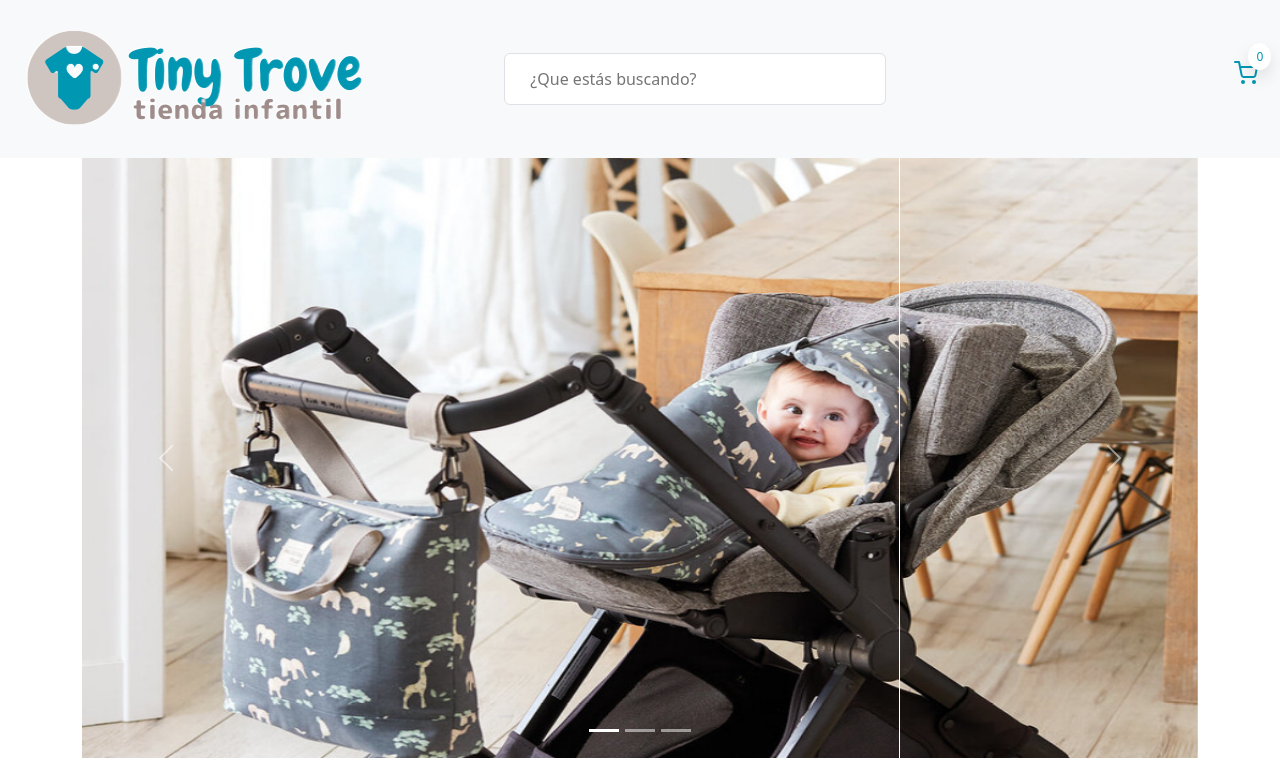
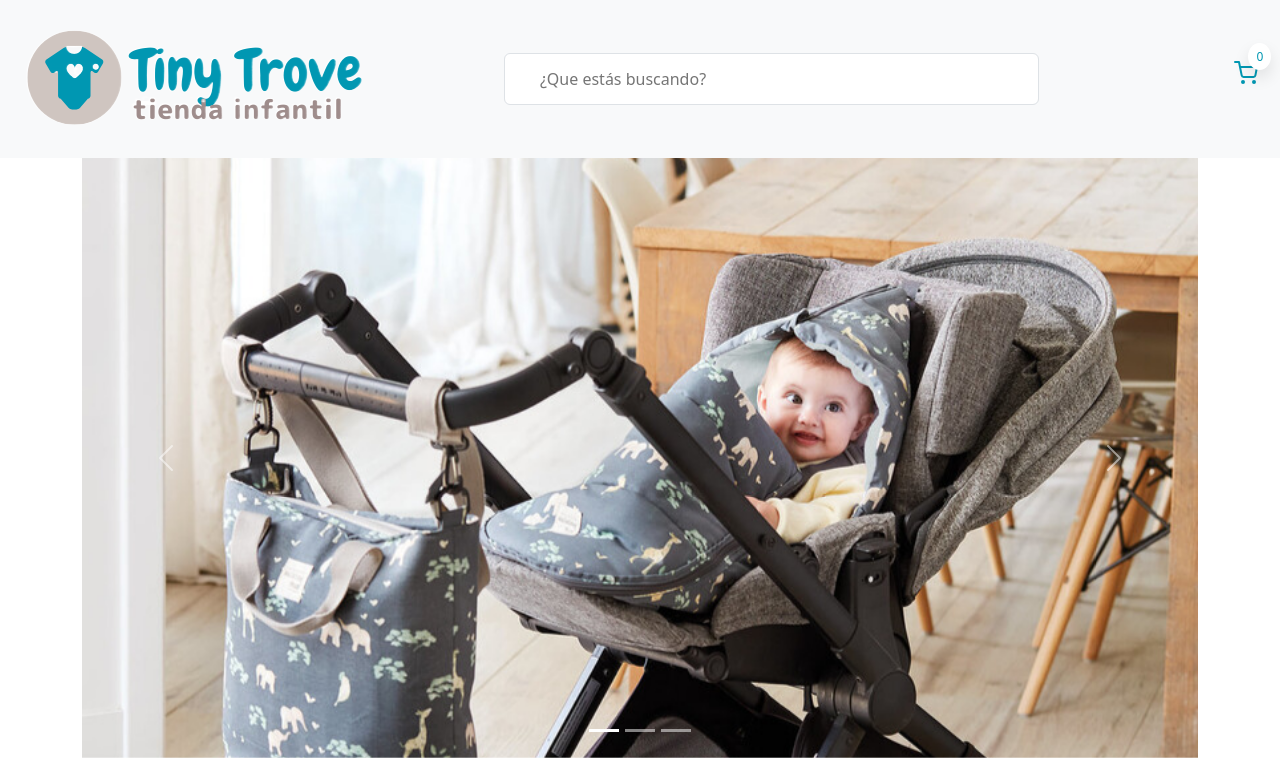
Before and after one commit to andreajhl/tiny-trove-store, a Next.js app: page / in a window 1280 px wide. Shown: the top 777 px of the page. Built offline with nearby package versions, Linux system fonts and the light colour scheme; some icons are missing.

Commit message:
fix lint

```diff
--- a/components/pageMain/styles.scss
+++ b/components/pageMain/styles.scss
@@ -47,6 +47,8 @@
     &-carousel {
       img {
         height: 600px;
+        width: 100% !important;
+        object-fit: cover;
       }
     }
   }
--- a/components/search/index.tsx
+++ b/components/search/index.tsx
@@ -37,11 +37,11 @@ const Search = () => {
   };
 
   return (
-    <div className='w-100'>
+    <div className="search">
       <form
         role="search"
         onSubmit={handleSubmit}
-        className="form-control"
+        className="search-form-control form-control"
       >
         <input
           type="search"
--- a/components/search/styles.scss
+++ b/components/search/styles.scss
@@ -1,10 +1,15 @@
 @import '../../styles/variables';
 @import '../../styles/mixins';
 
-.form-control {
-  @include display-flex(space-around);
+.search {
+  width: 70%;
+  max-width: 600px;
 
-  .btn {
-    color: $brand-main;
+  &-form-control {
+    @include display-flex(space-around);
+
+    .btn {
+      color: $brand-main;
+    }
   }
 }
--- a/components/ui/NavBar/index.tsx
+++ b/components/ui/NavBar/index.tsx
@@ -21,12 +21,8 @@ const NavBar = () => (
         <span className="navbar-toggler-icon"></span>
       </button>
     <div className="collapse navbar-collapse" id="navbar">
-      <div className="navbar-search">
-        <Search />
-      </div>
-      <div className="navbar-cart">
-        <CartCollapse />
-      </div>
+      <Search />
+      <div className="navbar-cart"><CartCollapse /></div>
     </div>
     </div>
   </nav>
```
Also changed, not shown: 1 other file (tests, documents, lock files or other folders).
